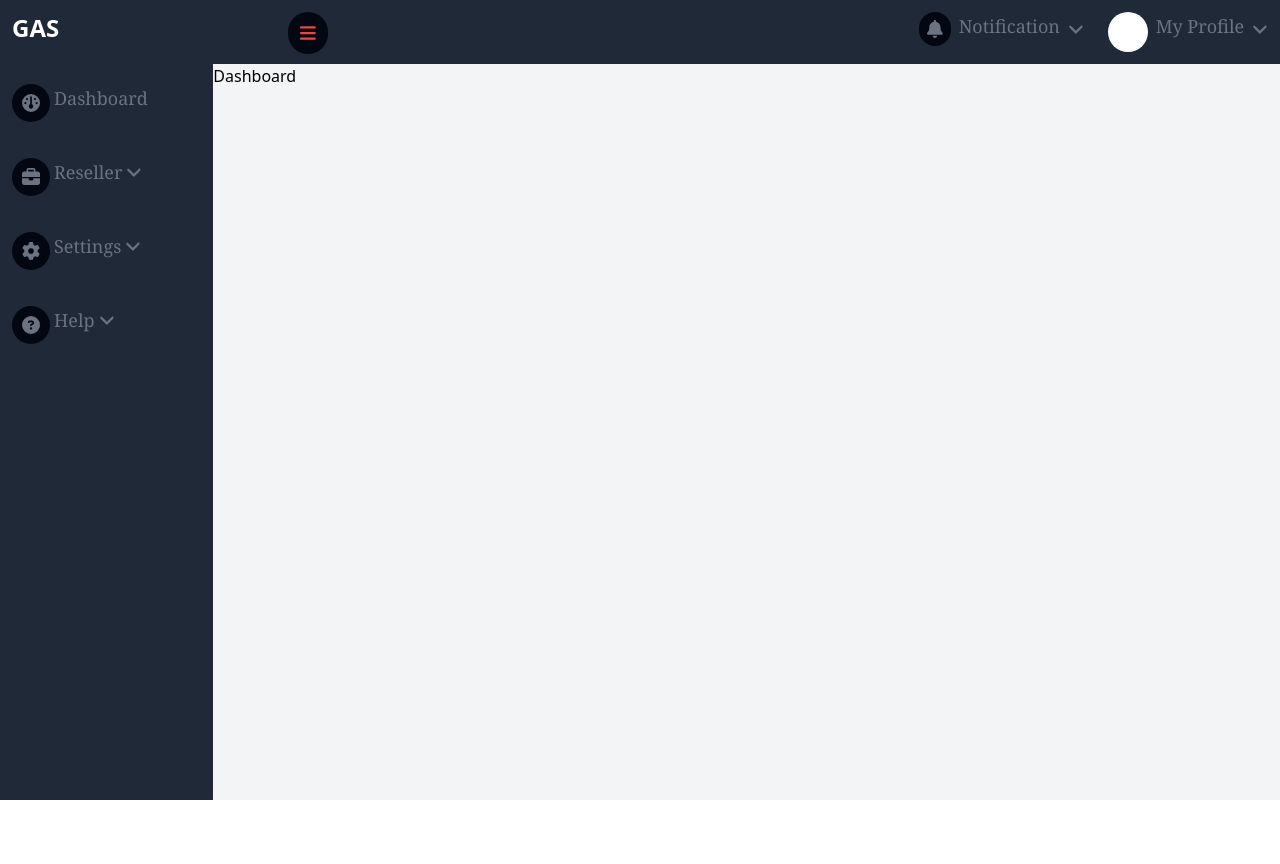
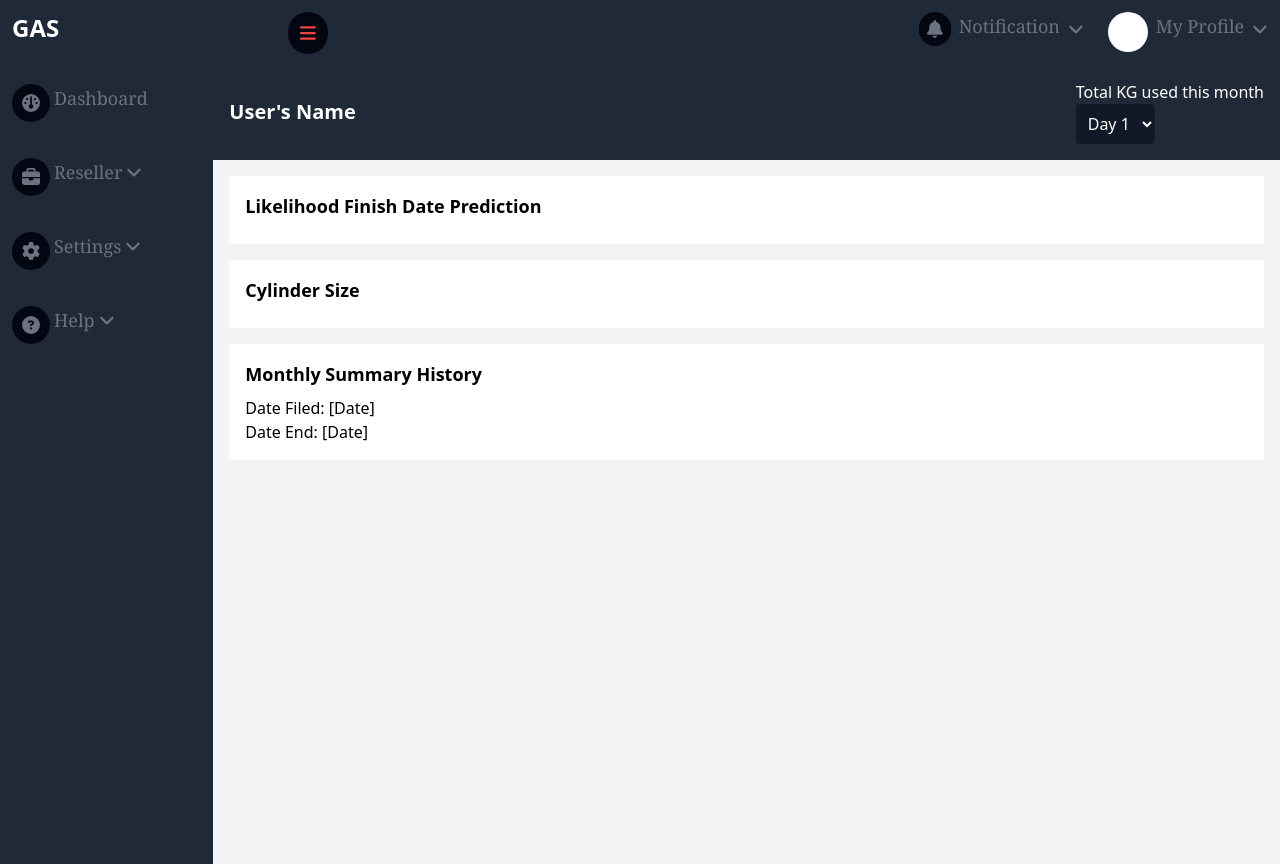
Before and after one commit to Adenekan123/gas_dashboard, a React (Vite) app: page /dashboard in a window 1280 px wide. Before the commit the page ends 800 px from the top, so only its background shows below. Built offline with nearby package versions, Linux system fonts and the light colour scheme.

Commit message:
dashboard-topbanner

```diff
--- a/src/_auth/pages/dashboard.jsx
+++ b/src/_auth/pages/dashboard.jsx
@@ -1,7 +1,49 @@
 
 const Dashboard = () => {
     return (
-      <div>Dashboard</div>
+      <div className="bg-gray-100 min-h-screen">
+            {/* Top banner */}
+            <header className="bg-gray-800 text-white p-4 flex justify-between items-center">
+                <div>
+                    <h1 className="text-xl font-bold">User's Name</h1>
+                </div>
+                <div>
+                    <p>Total KG used this month</p>
+                    {/* Dropdown to show daily usage for current month */}
+                    <select className="bg-gray-900 text-white p-2 rounded">
+                        <option value="day1">Day 1</option>
+                        <option value="day2">Day 2</option>
+                        {/* Add more options for each day */}
+                    </select>
+                </div>
+            </header>
+
+            {/* Main content */}
+            <main className="container mx-auto p-4">
+                {/* Likelihood finish date prediction */}
+                <section className="bg-white p-4 mb-4">
+                    <h2 className="text-lg font-bold mb-2">Likelihood Finish Date Prediction</h2>
+                    {/* Add content here */}
+                </section>
+
+                {/* Cylinder size */}
+                <section className="bg-white p-4 mb-4">
+                    <h2 className="text-lg font-bold mb-2">Cylinder Size</h2>
+                    {/* Add content here */}
+                </section>
+
+                {/* Monthly summary history */}
+                <section className="bg-white p-4">
+                    <h2 className="text-lg font-bold mb-2">Monthly Summary History</h2>
+                    {/* Show date filed and date end */}
+                    <ul>
+                        <li>Date Filed: [Date]</li>
+                        <li>Date End: [Date]</li>
+                        {/* Add more summary items */}
+                    </ul>
+                </section>
+            </main>
+        </div>
     )
   }
 
```
